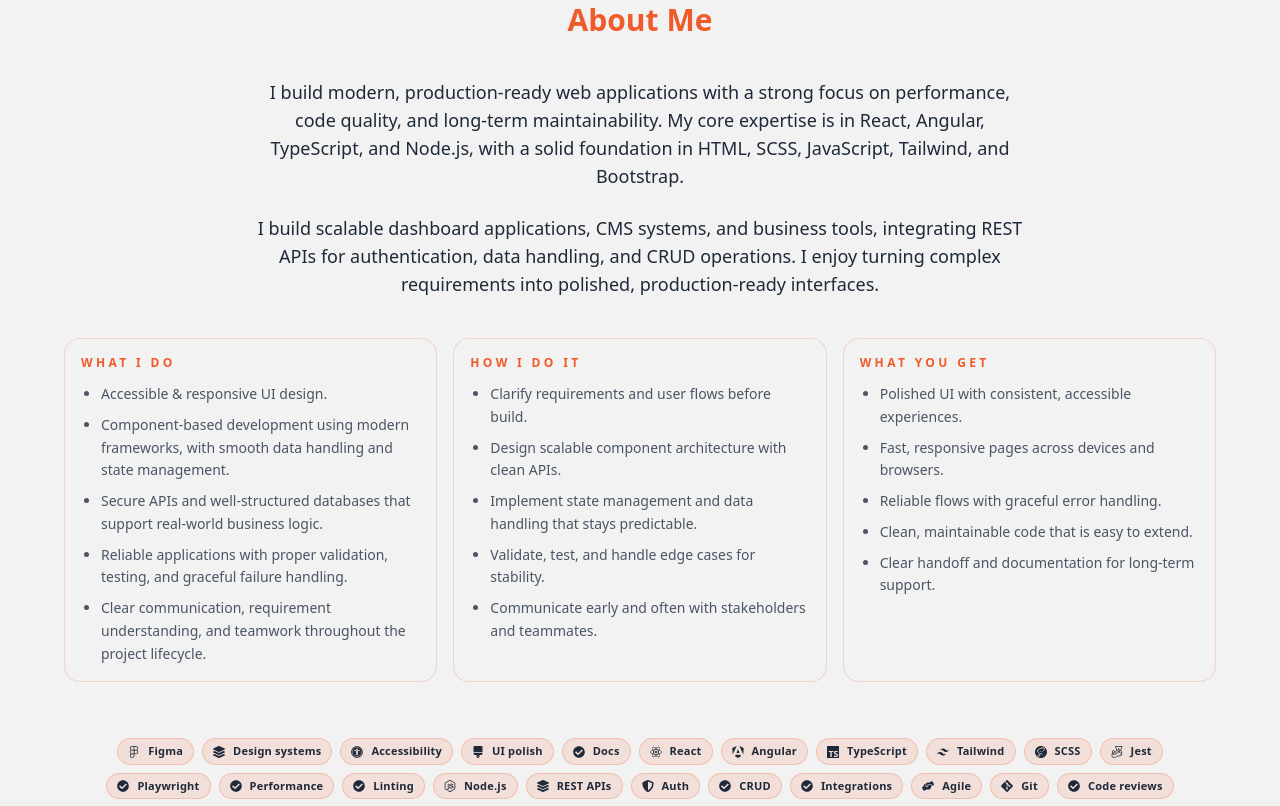
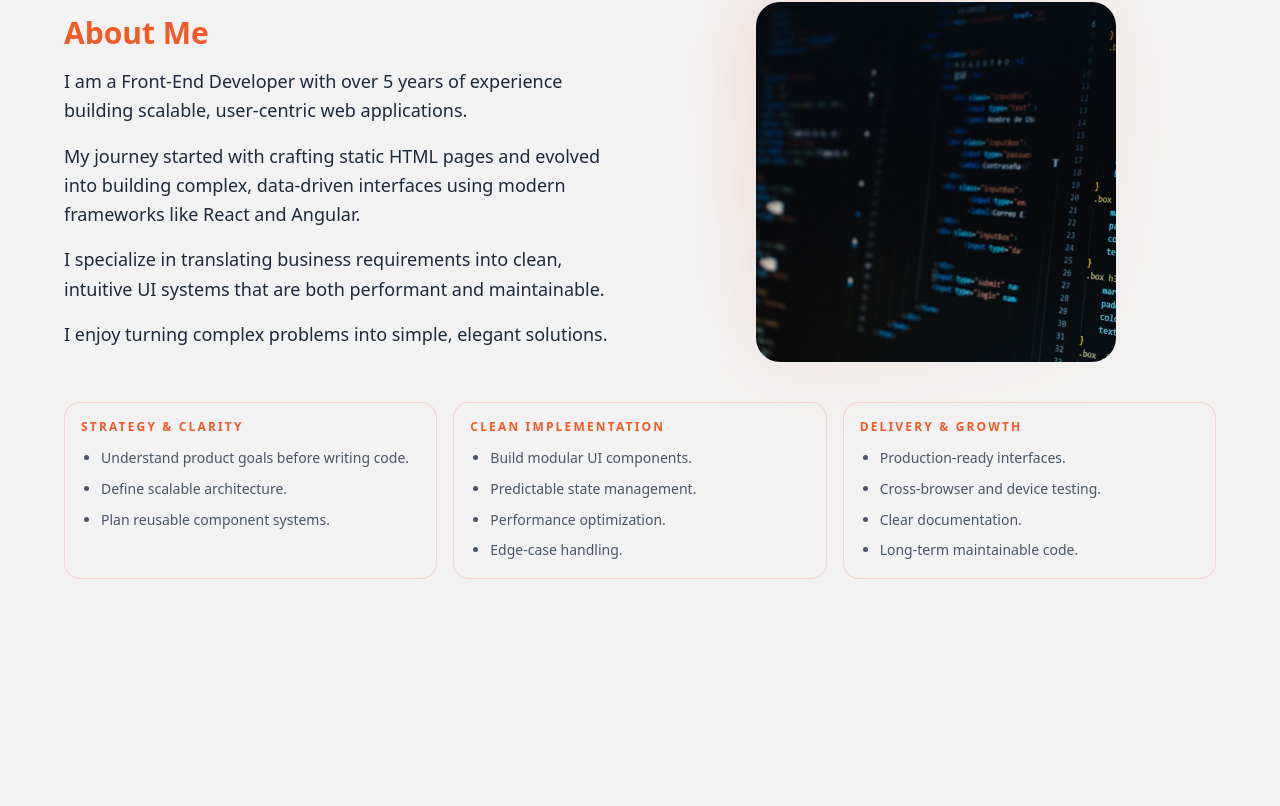
Before and after one commit to KinjalHirapara/portfolio, a React (Vite) app: page / in a window 1280 px wide. Shown: the part 828-1634 px from the top of the page. Built offline with nearby package versions, Linux system fonts and the light colour scheme.

Commit message:
Updated about us section design.

```diff
--- a/src/components/About.tsx
+++ b/src/components/About.tsx
@@ -1,190 +1,87 @@
 import { motion } from "framer-motion";
-import type { IconType } from "react-icons";
-import {
-  FaUniversalAccess,
-  FaLayerGroup,
-  FaBrush,
-  FaShieldAlt,
-  FaHandsHelping,
-  FaCheckCircle,
-  FaCircle,
-} from "react-icons/fa";
-import {
-  SiFigma,
-  SiReact,
-  SiAngular,
-  SiTypescript,
-  SiTailwindcss,
-  SiSass,
-  SiNodedotjs,
-  SiJest,
-  SiGit,
-} from "react-icons/si";
 import { fadeInUp } from "../utils/motion";
 
 const About: React.FC = () => {
-  const skillIcons: Record<string, IconType> = {
-    Figma: SiFigma,
-    "Design systems": FaLayerGroup,
-    Accessibility: FaUniversalAccess,
-    "UI polish": FaBrush,
-    React: SiReact,
-    Angular: SiAngular,
-    TypeScript: SiTypescript,
-    Tailwind: SiTailwindcss,
-    SCSS: SiSass,
-    "Node.js": SiNodedotjs,
-    "REST APIs": FaLayerGroup,
-    Auth: FaShieldAlt,
-    CRUD: FaCheckCircle,
-    Integrations: FaCheckCircle,
-    Jest: SiJest,
-    Playwright: FaCheckCircle,
-    Performance: FaCheckCircle,
-    Linting: FaCheckCircle,
-    Agile: FaHandsHelping,
-    Git: SiGit,
-    "Code reviews": FaCheckCircle,
-    Docs: FaCheckCircle,
-  };
-
   return (
     <section
       id="about"
-      className="relative w-full min-h-[100dvh] px-4 py-[60px] lg:py-[30px] flex flex-col mobile-landscape-padding"
+      className="section-reveal-rtl relative w-full min-h-[100dvh] px-4 py-[60px] lg:py-[30px] flex flex-col mobile-landscape-padding"
     >
       <div className="max-w-6xl mx-auto flex flex-col gap-10 items-stretch pb-4 w-full">
-        <motion.div
-          initial={{ opacity: 0, y: -30 }}
-          animate={{ opacity: 1, y: 0 }}
-          transition={{ duration: 0.6 }}
-        >
-          <h2 className="text-2xl md:text-3xl font-bold text-primary text-center">
-            <span className="numbered-heading">About Me</span>
-          </h2>
-        </motion.div>
-        <div className="space-y-6 overflow-hidden text-center">
+        <div className="grid gap-8 lg:grid-cols-2 items-center">
           <motion.div
             custom={0}
             initial="hidden"
             animate="visible"
             variants={fadeInUp}
+            className="space-y-4"
           >
-            <p className="text-base md:text-lg max-w-3xl mx-auto">
-              I build modern, production-ready web applications with a strong
-              focus on performance, code quality, and long-term maintainability.
-              My core expertise is in React, Angular, TypeScript, and Node.js,
-              with a solid foundation in HTML, SCSS, JavaScript, Tailwind, and
-              Bootstrap.
+            <h2 className="text-2xl md:text-3xl font-bold text-primary text-left">
+              <span className="numbered-heading">About Me</span>
+            </h2>
+            <p className="text-base md:text-lg leading-relaxed">
+              I am a Front-End Developer with over 5 years of experience
+              building scalable, user-centric web applications.
+            </p>
+            <p className="text-base md:text-lg leading-relaxed">
+              My journey started with crafting static HTML pages and evolved
+              into building complex, data-driven interfaces using modern
+              frameworks like React and Angular.
+            </p>
+            <p className="text-base md:text-lg leading-relaxed">
+              I specialize in translating business requirements into clean,
+              intuitive UI systems that are both performant and maintainable.
+            </p>
+            <p className="text-base md:text-lg leading-relaxed">
+              I enjoy turning complex problems into simple, elegant solutions.
             </p>
           </motion.div>
-          <motion.div
-            custom={1}
-            initial="hidden"
-            animate="visible"
-            variants={fadeInUp}
-          >
-            <p className="text-base md:text-lg max-w-3xl mx-auto">
-              I build scalable dashboard applications, CMS systems, and
-              business tools, integrating REST APIs for authentication, data
-              handling, and CRUD operations. I enjoy turning complex
-              requirements into polished, production-ready interfaces.
-            </p>
-          </motion.div>
+
+          <div className="relative mx-auto w-full max-w-[360px] h-[360px]">
+            <div className="absolute inset-0 rounded-3xl bg-gradient-to-br from-primary/25 via-primary/10 to-transparent blur-2xl" />
+            <div className="relative h-full w-full overflow-hidden rounded-3xl">
+              <img
+                src="/about_img.jpg"
+                alt="Kinjal Hirapara"
+                className="h-full w-full object-cover"
+              />
+            </div>
+          </div>
         </div>
+
         <div className="grid gap-4 md:grid-cols-3">
           <div className="rounded-2xl border border-primary/20 bg-[var(--color-light)] p-4 text-left dark:bg-[var(--color-dark)]">
-            <h3 className="text-xs font-bold uppercase tracking-[0.28em] text-primary">
-              What I Do
+            <h3 className="text-xs font-bold uppercase tracking-[0.18em] text-primary">
+              Strategy & Clarity
             </h3>
             <ul className="mt-3 list-disc list-outside pl-5 space-y-2 text-sm leading-relaxed text-gray-600 dark:text-gray-400">
-              <li>Accessible & responsive UI design.</li>
-              <li>
-                Component-based development using modern frameworks, with smooth
-                data handling and state management.
-              </li>
-              <li>
-                Secure APIs and well-structured databases that support real-world
-                business logic.
-              </li>
-              <li>
-                Reliable applications with proper validation, testing, and
-                graceful failure handling.
-              </li>
-              <li>
-                Clear communication, requirement understanding, and teamwork
-                throughout the project lifecycle.
-              </li>
+              <li>Understand product goals before writing code.</li>
+              <li>Define scalable architecture.</li>
+              <li>Plan reusable component systems.</li>
             </ul>
           </div>
           <div className="rounded-2xl border border-primary/20 bg-[var(--color-light)] p-4 text-left dark:bg-[var(--color-dark)]">
-            <h3 className="text-xs font-bold uppercase tracking-[0.28em] text-primary">
-              How I Do It
+            <h3 className="text-xs font-bold uppercase tracking-[0.18em] text-primary">
+              Clean Implementation
             </h3>
             <ul className="mt-3 list-disc list-outside pl-5 space-y-2 text-sm leading-relaxed text-gray-600 dark:text-gray-400">
-              <li>Clarify requirements and user flows before build.</li>
-              <li>Design scalable component architecture with clean APIs.</li>
-              <li>Implement state management and data handling that stays predictable.</li>
-              <li>Validate, test, and handle edge cases for stability.</li>
-              <li>Communicate early and often with stakeholders and teammates.</li>
+              <li>Build modular UI components.</li>
+              <li>Predictable state management.</li>
+              <li>Performance optimization.</li>
+              <li>Edge-case handling.</li>
             </ul>
           </div>
           <div className="rounded-2xl border border-primary/20 bg-[var(--color-light)] p-4 text-left dark:bg-[var(--color-dark)]">
-            <h3 className="text-xs font-bold uppercase tracking-[0.28em] text-primary">
-              What You Get
+            <h3 className="text-xs font-bold uppercase tracking-[0.18em] text-primary">
+              Delivery & Growth
             </h3>
             <ul className="mt-3 list-disc list-outside pl-5 space-y-2 text-sm leading-relaxed text-gray-600 dark:text-gray-400">
-              <li>Polished UI with consistent, accessible experiences.</li>
-              <li>Fast, responsive pages across devices and browsers.</li>
-              <li>Reliable flows with graceful error handling.</li>
-              <li>Clean, maintainable code that is easy to extend.</li>
-              <li>Clear handoff and documentation for long-term support.</li>
+              <li>Production-ready interfaces.</li>
+              <li>Cross-browser and device testing.</li>
+              <li>Clear documentation.</li>
+              <li>Long-term maintainable code.</li>
             </ul>
           </div>
-        </div>
-        <div className="mt-4 flex flex-wrap justify-center gap-2">
-          {[
-            "Figma",
-            "Design systems",
-            "Accessibility",
-            "UI polish",
-            "Docs",
-            "React",
-            "Angular",
-            "TypeScript",
-            "Tailwind",
-            "SCSS",
-            "Jest",
-            "Playwright",
-            "Performance",
-            "Linting",
-            "Node.js",
-            "REST APIs",
-            "Auth",
-            "CRUD",
-            "Integrations",
-            "Agile",
-            "Git",
-            "Code reviews",
-          ].map((skill) => {
-            const SkillIcon = skillIcons[skill] ?? FaCircle;
-            return (
-              <span
-                key={skill}
-                className="inline-flex items-center gap-2 rounded-full border border-primary/25 bg-[rgba(240,91,42,0.12)] px-2.5 py-1 text-[11px] font-semibold tracking-[0.02em] text-textDark dark:border-primary/45 dark:bg-[rgba(240,91,42,0.2)] dark:text-textLight"
-              >
-                <SkillIcon className="text-[12px]" aria-hidden="true" />
-                {skill}
-              </span>
-            );
-          })}
-        </div>
-      </div>
-      <div className="about-icons-marquee">
-        <div
-          className="about-icons-track"
-          style={{ "--marquee-count": 3 } as React.CSSProperties}
-        >
         </div>
       </div>
     </section>
```
Also changed, not shown: public/about_img.jpg (added).
